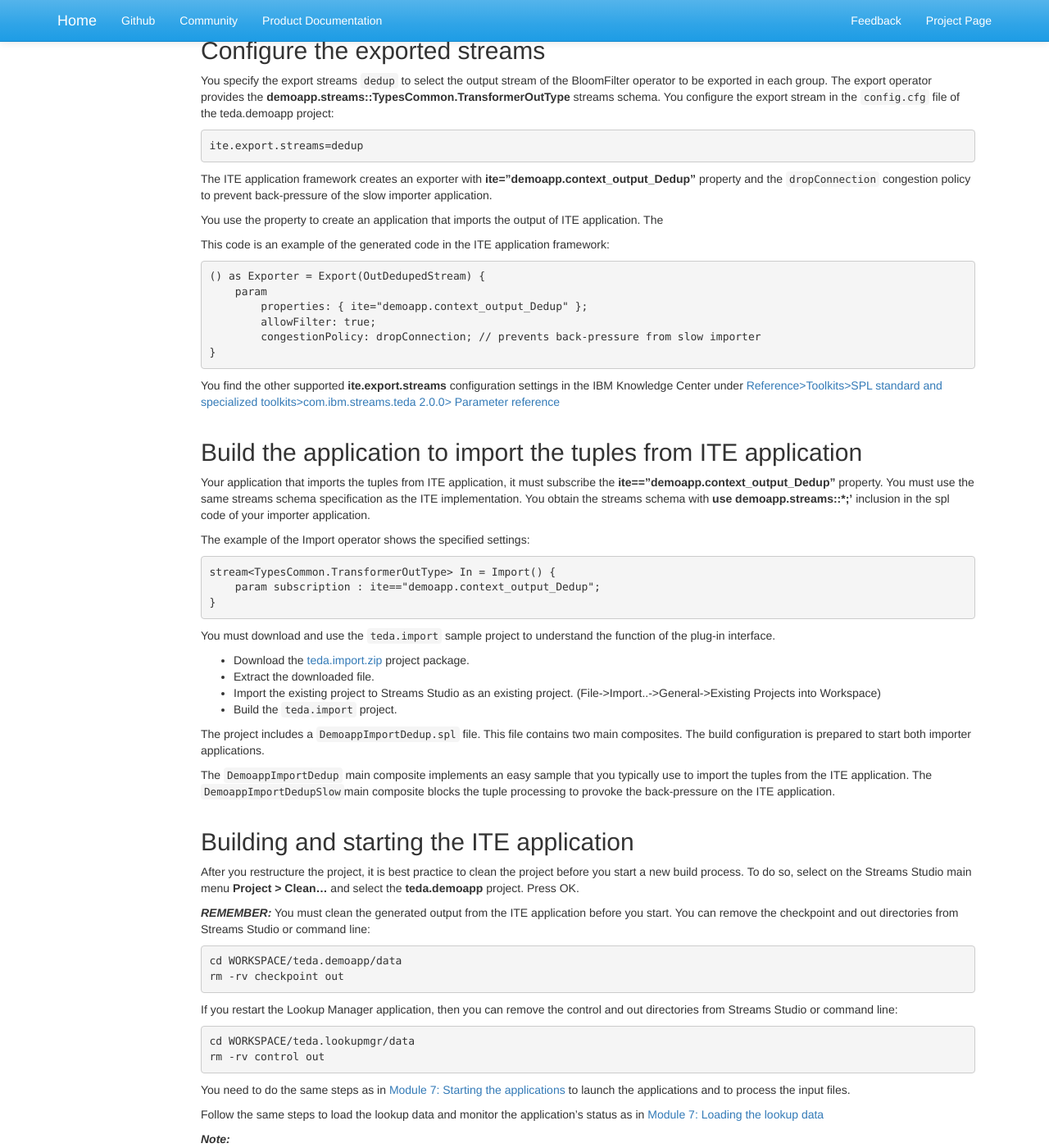
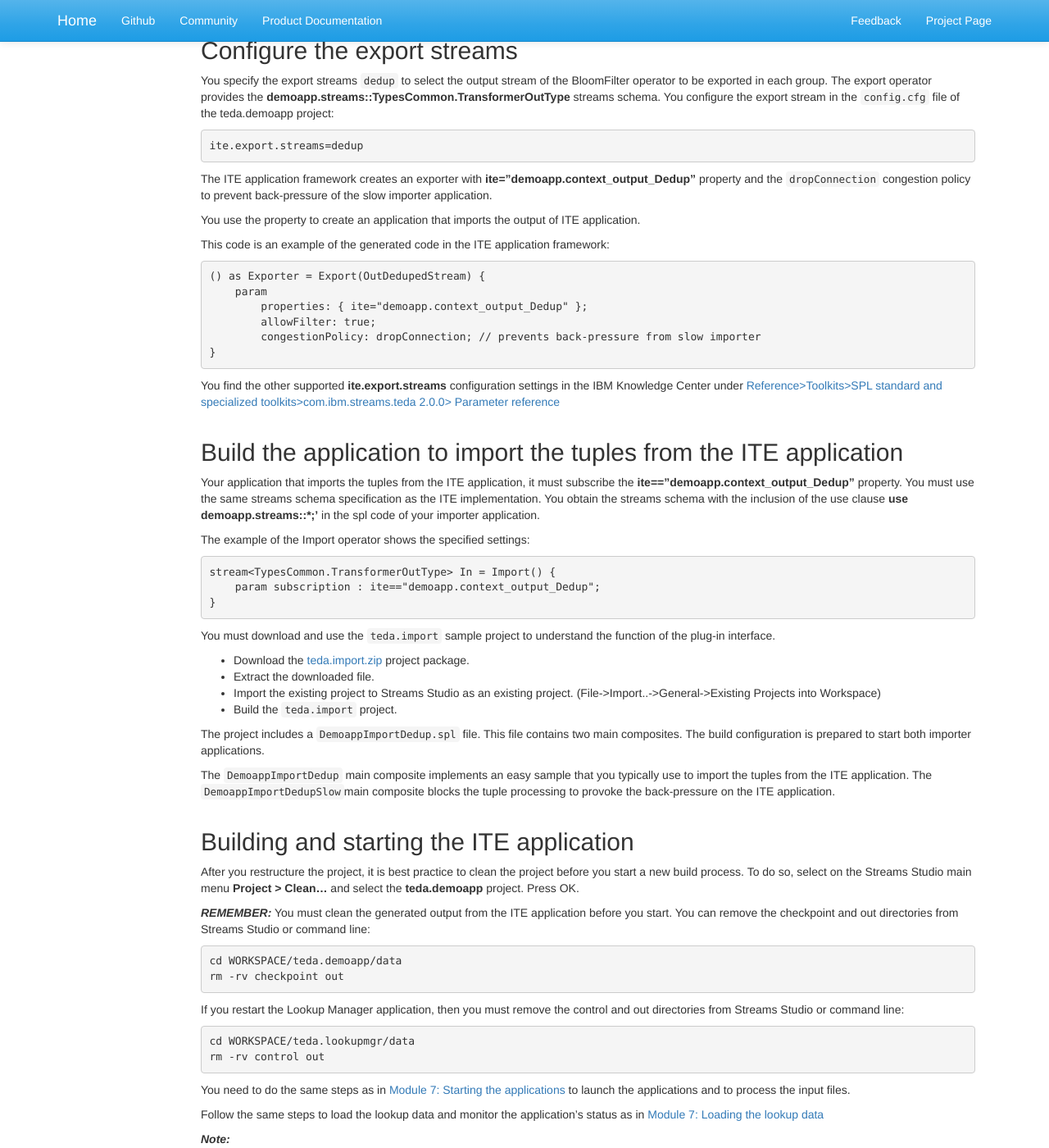
Before and after one commit to IBMStreams/streamsx.tutorial.teda, a Jekyll site: the page built from docs/2.0.0/Module-12/index.markdown, in a window 1280 px wide and 1400 px high, scrolled down 1702 px. Shown: the whole window at 82% size. Built offline with Jekyll 4.4.1, drawn with Linux system fonts in a browser that asks for light colours; nearby versions of some CDN libraries; library files that are not in the unit come from our copies; some of the changed text lies outside the part shown.

Commit message:
Update index.markdown
Review comments included

```diff
--- a/docs/2.0.0/Module-12/index.markdown
+++ b/docs/2.0.0/Module-12/index.markdown
@@ -46,10 +46,10 @@
 
 The configuration and customization consists of the following tasks:
 
-1. Configure the exported streams
+1. Configure the export streams
 2. Build the application to import the tuples from ITE application
 
-## Configure the exported streams
+## Configure the export streams
 
 You specify the export streams `dedup` to select the output stream of the BloomFilter operator to be exported in each group. The export operator provides the **demoapp.streams::TypesCommon.TransformerOutType** streams schema. You configure the export stream in the `config.cfg` file of the teda.demoapp project:
 
@@ -70,10 +70,10 @@
 
 You find the other supported **ite.export.streams** configuration settings in the IBM Knowledge Center under [Reference>Toolkits>SPL standard and specialized toolkits>com.ibm.streams.teda 2.0.0> Parameter reference](http://www.ibm.com/support/knowledgecenter/SSCRJU_4.2.0/com.ibm.streams.toolkits.doc/spldoc/dita/tk$com.ibm.streams.teda/tk$com.ibm.streams.teda$184.html)
 
-## Build the application to import the tuples from ITE application
+## Build the application to import the tuples from the ITE application
 
-Your application that imports the tuples from ITE application, it must subscribe the **ite=="demoapp.context_output_Dedup"** property.
-You must use the same streams schema specification as the ITE implementation. You obtain the streams schema with **use demoapp.streams::*;'** inclusion in the spl code of your importer application.
+Your application that imports the tuples from the ITE application, it must subscribe the **ite=="demoapp.context_output_Dedup"** property.
+You must use the same streams schema specification as the ITE implementation. You obtain the streams schema with the inclusion of the use clause **use demoapp.streams::*;'** in the spl code of your importer application.
 
 The example of the Import operator shows the specified settings:
 
@@ -104,7 +104,7 @@
     cd WORKSPACE/teda.demoapp/data
     rm -rv checkpoint out
 
-If you restart the Lookup Manager application, then you can remove the control and out directories from Streams Studio or command line:
+If you restart the Lookup Manager application, then you must remove the control and out directories from Streams Studio or command line:
 
     cd WORKSPACE/teda.lookupmgr/data
     rm -rv control out
@@ -117,7 +117,7 @@
 
 *If your Lookup Manager is still running and the lookup data was loaded already before, then you can launch the ITE application and trigger the* **restart** *command in the* **control** *directory. In this case, the* **init** *command does not need to be processed again to synchronize the Lookup Manager and ITE applications.*
 
-*Change into `<WORKSPACE>/teda.lookupmgr/data/control` directory and create the `appl.ctl.cmd` file with content of the
+*Change into the `<WORKSPACE>/teda.lookupmgr/data/control` directory and create the `appl.ctl.cmd` file with content of the
 wanted command, in this case: `restart,demoapp`.*
 
     cd <WORKSPACE>/teda.lookupmgr/data/control
@@ -143,12 +143,12 @@
 
 * Expand the **teda.import** project tree to `teda.import`>`teda.import`>`DemoappImportDedup[Build:BuildConfigFast]`>`BuildConfigFast[Active]`
 * Launch the application as **Distributed**.
-* Change view to `Instance Graph`.
+* Change the view to `Instance Graph`.
 * Verify in the `Instance Graph` that the Importer application is connected to the ITE application
 
 ### Process the ITE input data from the `Part1` directory.
 
-Move all included `.csv` files from `Part1` folder to `WORKSPACE/teda.demoapp/data/in` directory.
+Move all included `.csv` files from `Part1` folder to the `WORKSPACE/teda.demoapp/data/in` directory.
 
 ### Discussing the tuple processing in the `Instance Graph`.
 
@@ -167,12 +167,12 @@
 
 * Expand the **teda.import** project tree to `teda.import`>`teda.import`>`DemoappImportDedupSlow[Build:BuildConfig]`>`BuildConfig[Active]`
 * Launch the application as **Distributed**.
-* Change view to `Instance Graph`.
+* Change the view to `Instance Graph`.
 * Verify in the `Instance Graph` that the Importer application is connected to the ITE application
 
 ### Process the ITE input data from the `Part2` directory.
 
-Move all included `.csv` files from `Part2` folder to `WORKSPACE/teda.demoapp/data/in` directory.
+Move all included `.csv` files from `Part2` folder to the `WORKSPACE/teda.demoapp/data/in` directory.
 
 ### Discussing tuple processing in the **Instance Graph**.
 
```
Also changed, not shown: other parts of docs/2.0.0/Module-12/index.markdown (+3 -3 lines).
